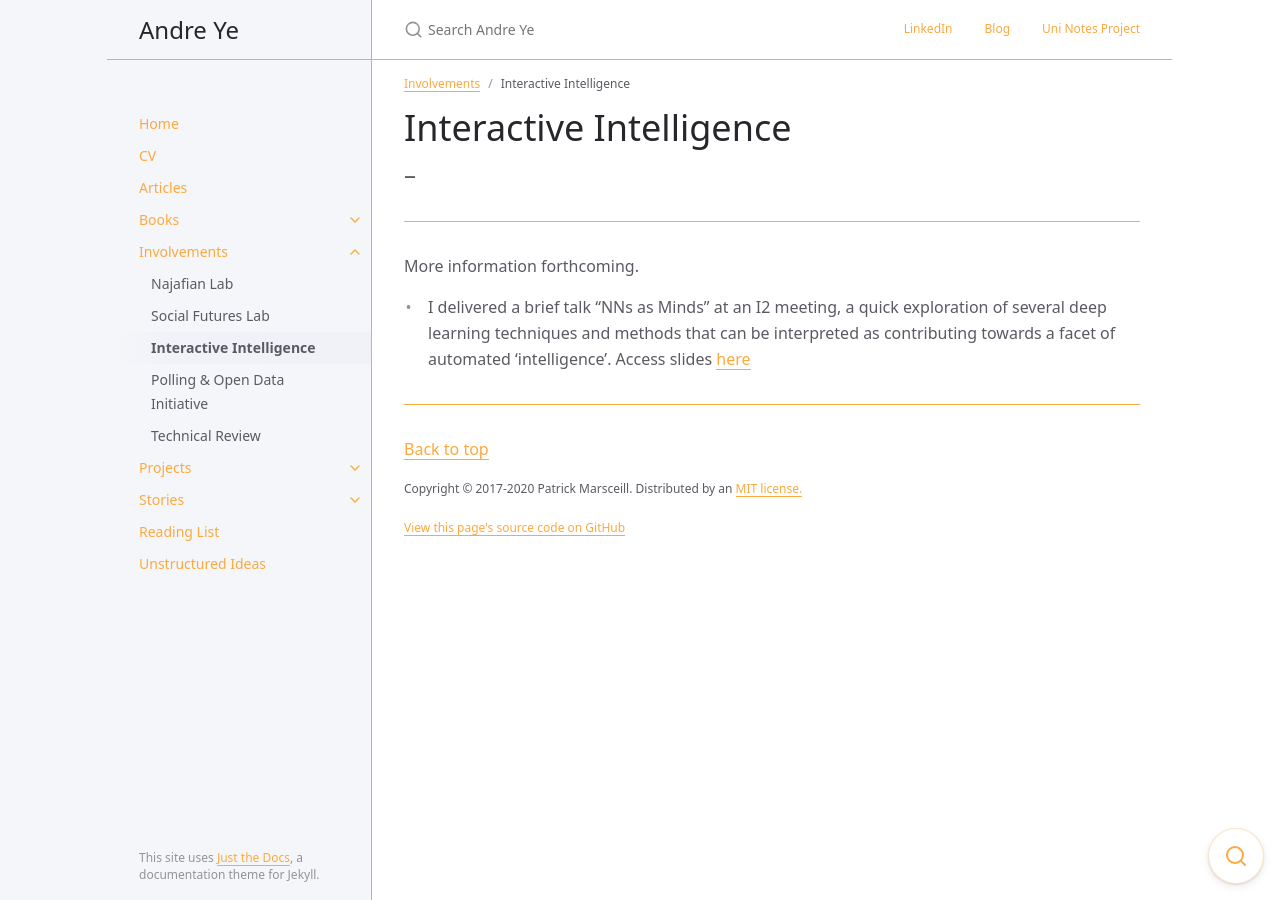
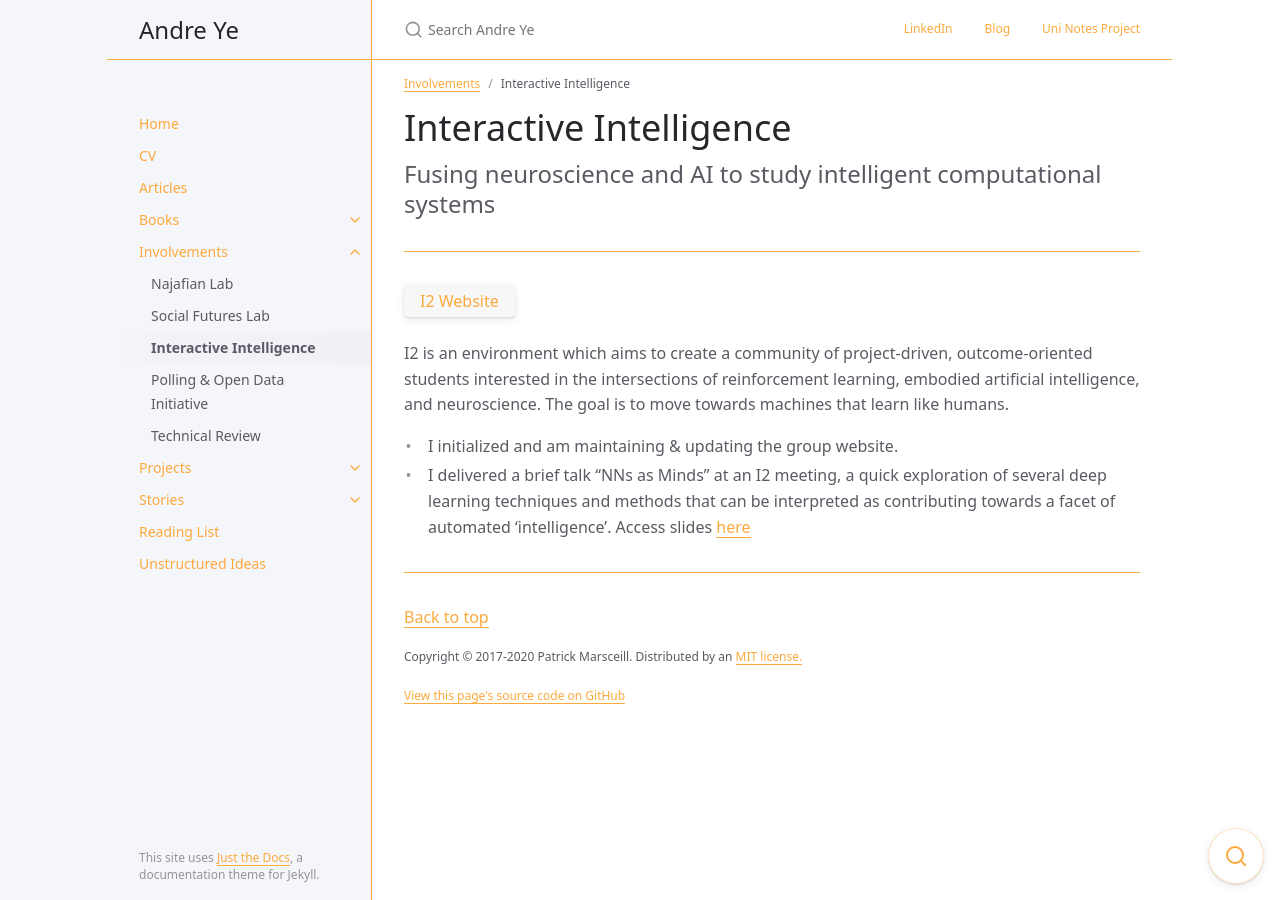
Before and after one commit to andre-ye/andre-ye.github.io-retired, a Jekyll site: the page built from docs/involvements/i2.md, in a window 1280 px wide. Built offline with Jekyll 4.4.1, drawn with Linux system fonts in a browser that asks for light colours; nearby versions of some CDN libraries.

Commit message:
Update i2.md

```diff
--- a/docs/involvements/i2.md
+++ b/docs/involvements/i2.md
@@ -8,11 +8,14 @@ has_children: false
 
 # Interactive Intelligence
 
---
+Fusing neuroscience and AI to study intelligent computational systems
 {: .fs-6 .fw-300 }
 
 ---
 
-More information forthcoming.
+[I2 Website](https://interactive-intelligence.github.io/){: .btn }
 
+I2 is an environment which aims to create a community of project-driven, outcome-oriented students interested in the intersections of reinforcement learning, embodied artificial intelligence, and neuroscience. The goal is to move towards machines that learn like humans.
+
+- I initialized and am maintaining & updating the group website.
 - I delivered a brief talk "NNs as Minds" at an I2 meeting, a quick exploration of several deep learning techniques and methods that can be interpreted as contributing towards a facet of automated 'intelligence'. Access slides [here](https://andre-ye.github.io/files/I2/NNs as Minds.pdf){:target="_blank"}
```
